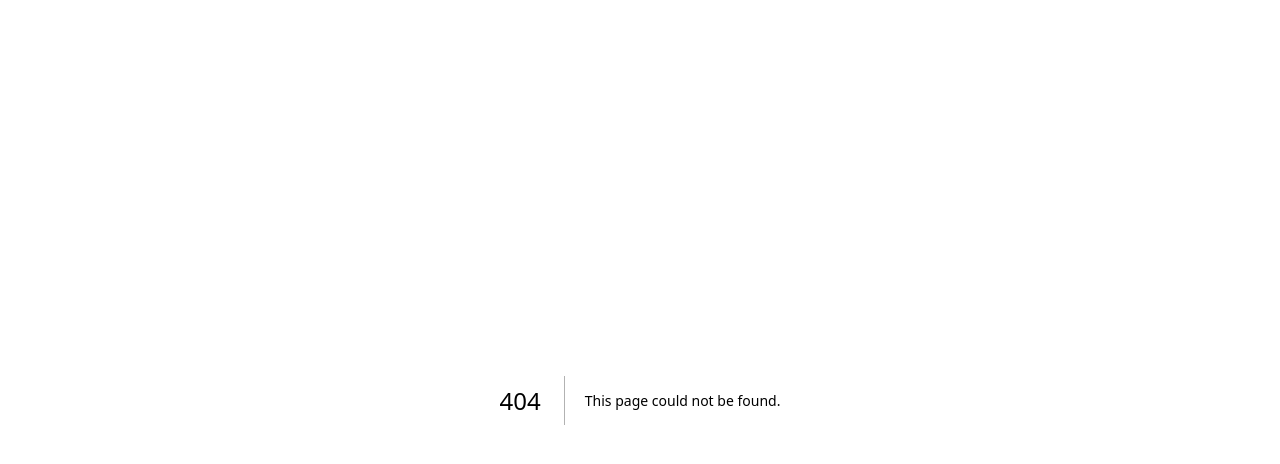
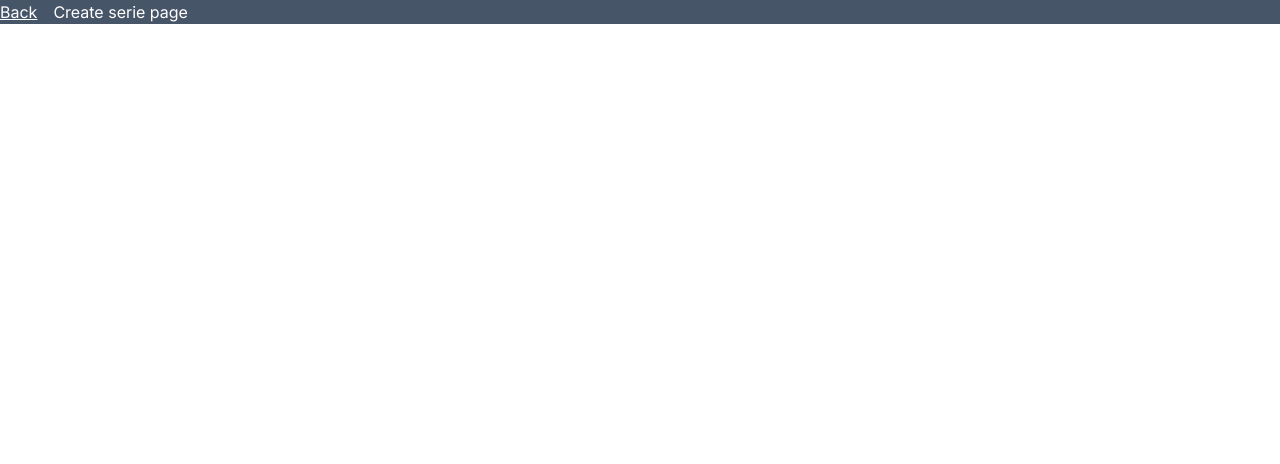
Before and after one commit to SouzaGabriel26/Wiki-for-fans, a Next.js app: page /serie/create in a window 1280 px wide. Before the commit this address had no page. Shown: the top 464 px of the page. Built offline with nearby package versions, Linux system fonts and the light colour scheme.

Commit message:
feat: `characters` and `series` creation page route

```diff
--- /dev/null
+++ b/src/app/character/create/page.tsx
@@ -0,0 +1,10 @@
+import { NavigateBack } from '@/components/NavigateBack';
+
+export default function Page() {
+  return (
+    <div className="flex gap-4 bg-slate-600 text-white">
+      <NavigateBack className="hover:underline" />
+      <h1>Create character page</h1>
+    </div>
+  );
+}
--- /dev/null
+++ b/src/app/serie/create/page.tsx
@@ -0,0 +1,10 @@
+import { NavigateBack } from '@/components/NavigateBack';
+
+export default function Page() {
+  return (
+    <div className="flex gap-4 bg-slate-600 text-white">
+      <NavigateBack className="hover:underline" />
+      <h1>Create serie page</h1>
+    </div>
+  );
+}
```
